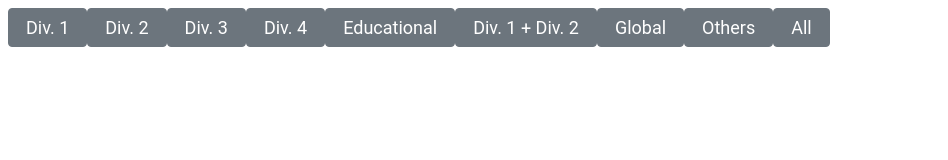
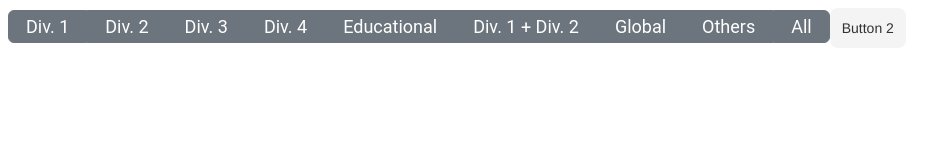
Before and after one commit to kodomotachi/cf-tracker, a React (Create React App) app: page / in a window 1280 px wide. Shown: the top 160 px of the page, without its empty margins (0-948 px from the left). Built offline with nearby package versions, Linux system fonts and the light colour scheme.

Commit message:
Updated to make on Ubuntu

```diff
--- a/src/App.css
+++ b/src/App.css
@@ -58,13 +58,39 @@ tr:nth-child(even) {
 
 .p-1{
   color: white;
-  border-radius: 4px;
+  /* border-radius: 6px; */
   border: 1px solid #6c757d;
   padding: 5px 17px;
   background: #6c757d;
   font-size: 18px;
-  font-weight: 400;
-  line-height: 1.5;
+  font-family: "Roboto", sans-serif;
+  cursor: pointer;
+}
+
+.p-2
+{
+  border-top-left-radius: 6px;
+  border-bottom-left-radius: 6px;
+  overflow: hidden;
+  color: white;
+  border: 1px solid #6c757d;
+  padding: 5px 17px;
+  background: #6c757d;
+  font-size: 18px;
+  font-family: "Roboto", sans-serif;
+  cursor: pointer;
+}
+
+.p-3
+{
+  border-top-right-radius: 6px;
+  border-bottom-right-radius: 6px;
+  overflow: hidden;
+  color: white;
+  border: 1px solid #6c757d;
+  padding: 5px 17px;
+  background: #6c757d;
+  font-size: 18px;
   font-family: "Roboto", sans-serif;
   cursor: pointer;
 }
@@ -82,14 +108,70 @@ tr:nth-child(even) {
   background: #5a6268;
 }
 
-.p-1:visited {
-  color: white !important;
-  background: #35BC27;
+.p-2:hover, .p-2:focus
+{
+  box-shadow: 0 0.5em 0.5em -0.4em var(--hover);
+  transform: translateY(-0.04em);
+  background-color: #5a6268;
+  color: white;
 }
 
+.p-2:active {
+  color: white !important;
+  background: #5a6268;
+}
+
+.p-3:hover, .p-3:focus
+{
+  box-shadow: 0 0.5em 0.5em -0.4em var(--hover);
+  transform: translateY(-0.04em);
+  background-color: #5a6268;
+  color: white;
+}
+
+.p-3:active {
+  color: white !important;
+  background: #5a6268;
+}
 
 .btn-group
 {
   margin: 0.1rem;
   padding: 0.4rem;
 }
+
+.button-2 {
+  background-color: rgba(51, 51, 51, 0.05);
+  border-radius: 8px;
+  border-width: 0;
+  color: #333333;
+  cursor: pointer;
+  display: inline-block;
+  font-family: "Haas Grot Text R Web", "Helvetica Neue", Helvetica, Arial, sans-serif;
+  font-size: 14px;
+  font-weight: 500;
+  line-height: 20px;
+  list-style: none;
+  margin: 0;
+  padding: 10px 12px;
+  text-align: center;
+  transition: all 200ms;
+  vertical-align: baseline;
+  white-space: nowrap;
+  user-select: none;
+  -webkit-user-select: none;
+  touch-action: manipulation;
+}
+
+.button-2:hover, .button-2:focus
+{
+  box-shadow: 0 0.5em 0.5em -0.4em var(--hover);
+  transform: translateY(-0.04em);
+  background-color: #5a6268;
+  color: white;
+}
+
+.button-2:active {
+  color: white !important;
+  background: #5a6268;
+}
--- a/src/App.js
+++ b/src/App.js
@@ -50,15 +50,19 @@ function App() {
     <div class="pt-3 ps-3">
       <div class="d-flex flex-column">
         <div class="btn-group rounded-0 btn-group d-flex flex-wrap" role="group" aria-label="First group">
-          <button class="p-1 btn btn-secondary active">Div. 1</button>
-          <button class="p-1 btn btn-secondary">Div. 2</button>
-          <button class="p-1 btn btn-secondary">Div. 3</button>
-          <button class="p-1 btn btn-secondary">Div. 4</button>
-          <button class="p-1 btn btn-secondary">Educational</button>
-          <button class="p-1 btn btn-secondary">Div. 1 + Div. 2</button>
-          <button class="p-1 btn btn-secondary">Global</button>
-          <button class="p-1 btn btn-secondary">Others</button>
-          <button class="p-1 btn btn-secondary">All</button>
+          <button class="p-2">Div. 1</button>
+          <button class="p-1">Div. 2</button>
+          <button class="p-1">Div. 3</button>
+          <button class="p-1">Div. 4</button>
+          <button class="p-1">Educational</button>
+          <button class="p-1">Div. 1 + Div. 2</button>
+          <button class="p-1">Global</button>
+          <button class="p-1">Others</button>
+          <button class="p-3">All</button>
+
+          <button class="button-2" role="button">Button 2</button>
+
+
         </div>
       </div>
     </div>
```
